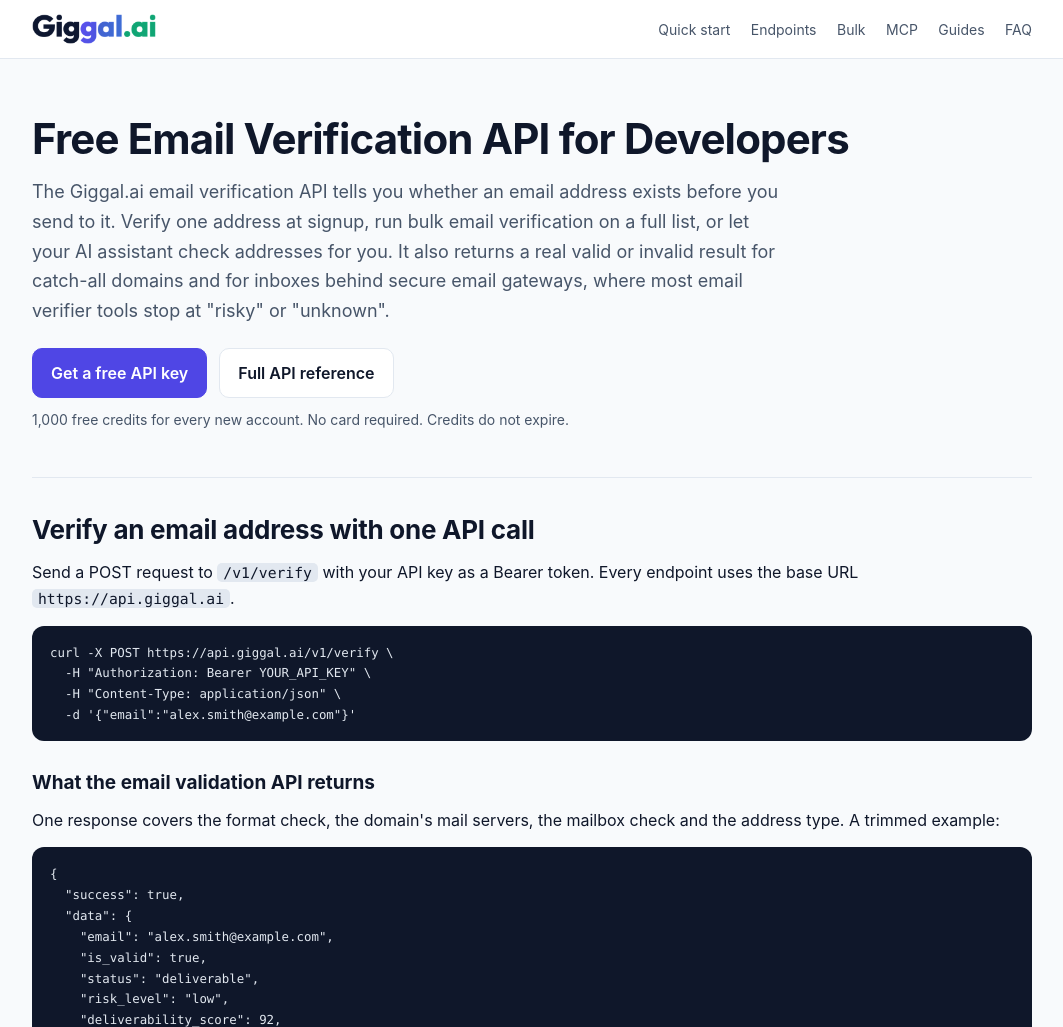
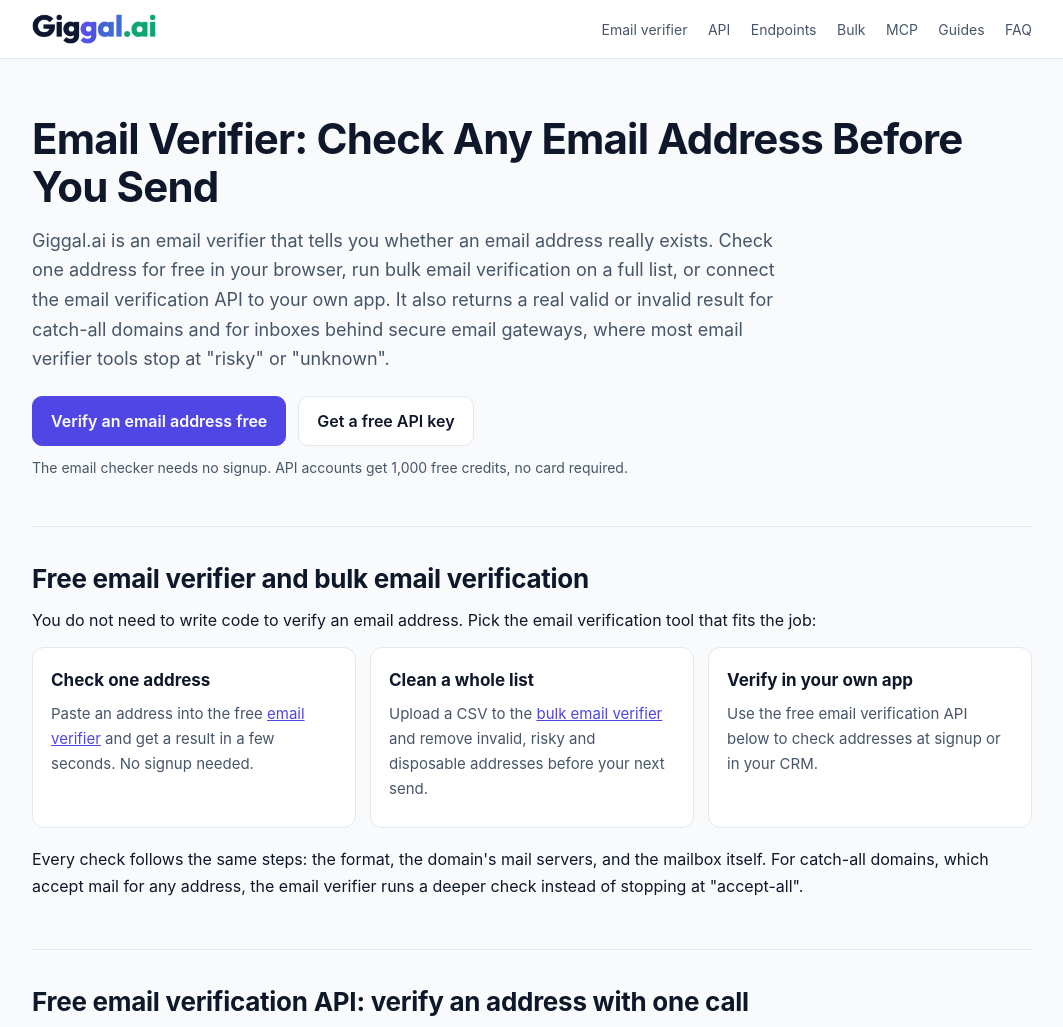
Before and after one commit to giggal-ai/giggal-ai.github.io, a plain HTML site: page index.html in a window 1280 px wide. Shown: the top 1027 px of the page, without its empty margins (108-1171 px from the left). Drawn offline with Linux system fonts and the light colour scheme.

Commit message:
Retarget homepage H1 and title to email verifier

```diff
--- a/index.html
+++ b/index.html
@@ -3,15 +3,15 @@
 <head>
 <meta charset="utf-8">
 <meta name="viewport" content="width=device-width, initial-scale=1">
-<title>Free Email Verification API for Developers | Giggal.ai Developer Hub</title>
-<meta name="description" content="Free email verification API with 1,000 credits. Verify one address or run bulk email verification jobs. Endpoints, Node.js and Python code, MCP and n8n.">
+<title>Email Verifier: Free Tool, Bulk Email Verification and API</title>
+<meta name="description" content="Giggal.ai email verifier: check one address free, run bulk email verification on a list, or use the free email verification API with 1,000 credits.">
 <link rel="canonical" href="https://giggal-ai.github.io/">
 <meta name="robots" content="index, follow">
 <!-- GSC_VERIFICATION -->
 <meta property="og:type" content="website">
 <meta property="og:site_name" content="Giggal.ai Developer Hub">
-<meta property="og:title" content="Free Email Verification API for Developers">
-<meta property="og:description" content="Verify one address or a whole list through the API. Endpoints, code examples, MCP server and n8n node.">
+<meta property="og:title" content="Email Verifier: Free Tool, Bulk Email Verification and API">
+<meta property="og:description" content="Check one address free, verify a whole list, or use the email verification API.">
 <meta property="og:url" content="https://giggal-ai.github.io/">
 <meta property="og:image" content="https://giggal-ai.github.io/og-card.png">
 <meta name="twitter:card" content="summary_large_image">
@@ -24,6 +24,7 @@
 {"@type":"WebSite","name":"Giggal.ai Developer Hub","url":"https://giggal-ai.github.io/"},
 {"@type":"WebAPI","name":"Giggal.ai Email Verification API","description":"REST API that verifies whether an email address exists, including catch-all domains and inboxes behind secure email gateways.","documentation":"https://giggal.ai/public/docs","provider":{"@type":"Organization","name":"Giggal.ai","url":"https://giggal.ai"}},
 {"@type":"FAQPage","mainEntity":[
+{"@type":"Question","name":"What is an email verifier?","acceptedAnswer":{"@type":"Answer","text":"An email verifier checks whether an email address can receive mail. It checks the format, the domain's mail servers and the mailbox itself, without sending an email. Giggal.ai also resolves catch-all domains, which most verifiers mark as risky."}},
 {"@type":"Question","name":"Is there a free email verification API?","acceptedAnswer":{"@type":"Answer","text":"Yes. A new Giggal.ai account gets 1,000 free credits with no card required, and the credits do not expire. One credit verifies one address through the API."}},
 {"@type":"Question","name":"What is the difference between an email verification API and an email validation API?","acceptedAnswer":{"@type":"Answer","text":"Most people use the two terms for the same thing. Validation often means checking the format, and verification means confirming that the mailbox exists. The Giggal.ai API does both in one call."}},
 {"@type":"Question","name":"Can I run bulk email verification through the API?","acceptedAnswer":{"@type":"Answer","text":"Yes. POST /v1/verify-batch accepts up to 50,000 addresses in one job. You poll the job status and then fetch the results page by page."}},
@@ -38,7 +39,8 @@
 <div class="wrap">
 <a href="https://giggal.ai" aria-label="Giggal.ai home"><img src="/giggal-logo-wordmark.png" alt="Giggal.ai" width="124" height="30"></a>
 <nav class="toc" aria-label="On this page">
-<a href="#quick-start">Quick start</a>
+<a href="#tool">Email verifier</a>
+<a href="#quick-start">API</a>
 <a href="#endpoints">Endpoints</a>
 <a href="#bulk">Bulk</a>
 <a href="#mcp">MCP</a>
@@ -50,17 +52,28 @@
 
 <main class="wrap">
 <div class="hero">
-<h1>Free Email Verification API for Developers</h1>
-<p class="lead">The Giggal.ai email verification API tells you whether an email address exists before you send to it. Verify one address at signup, run bulk email verification on a full list, or let your AI assistant check addresses for you. It also returns a real valid or invalid result for catch-all domains and for inboxes behind secure email gateways, where most email verifier tools stop at "risky" or "unknown".</p>
+<h1>Email Verifier: Check Any Email Address Before You Send</h1>
+<p class="lead">Giggal.ai is an email verifier that tells you whether an email address really exists. Check one address for free in your browser, run bulk email verification on a full list, or connect the email verification API to your own app. It also returns a real valid or invalid result for catch-all domains and for inboxes behind secure email gateways, where most email verifier tools stop at "risky" or "unknown".</p>
 <div class="btns">
-<a class="btn primary" href="https://emailverifier.giggal.ai/sign-up">Get a free API key</a>
-<a class="btn ghost" href="https://giggal.ai/public/docs">Full API reference</a>
+<a class="btn primary" href="https://giggal.ai/email-checker">Verify an email address free</a>
+<a class="btn ghost" href="https://emailverifier.giggal.ai/sign-up">Get a free API key</a>
 </div>
-<p class="note">1,000 free credits for every new account. No card required. Credits do not expire.</p>
+<p class="note">The email checker needs no signup. API accounts get 1,000 free credits, no card required.</p>
 </div>
 
+<section id="tool">
+<h2>Free email verifier and bulk email verification</h2>
+<p>You do not need to write code to verify an email address. Pick the email verification tool that fits the job:</p>
+<div class="grid">
+<div class="card"><h3>Check one address</h3><p>Paste an address into the free <a href="https://giggal.ai/email-checker">email verifier</a> and get a result in a few seconds. No signup needed.</p></div>
+<div class="card"><h3>Clean a whole list</h3><p>Upload a CSV to the <a href="https://giggal.ai/bulk-email-verifier">bulk email verifier</a> and remove invalid, risky and disposable addresses before your next send.</p></div>
+<div class="card"><h3>Verify in your own app</h3><p>Use the free email verification API below to check addresses at signup or in your CRM.</p></div>
+</div>
+<p>Every check follows the same steps: the format, the domain's mail servers, and the mailbox itself. For catch-all domains, which accept mail for any address, the email verifier runs a deeper check instead of stopping at "accept-all".</p>
+</section>
+
 <section id="quick-start">
-<h2>Verify an email address with one API call</h2>
+<h2>Free email verification API: verify an address with one call</h2>
 <p>Send a POST request to <code>/v1/verify</code> with your API key as a Bearer token. Every endpoint uses the base URL <code>https://api.giggal.ai</code>.</p>
 <pre><code>curl -X POST https://api.giggal.ai/v1/verify \
   -H "Authorization: Bearer YOUR_API_KEY" \
@@ -243,10 +256,8 @@
 </section>
 
 <section id="no-code">
-<h2>No code? Use the email verifier in your browser</h2>
+<h2>More ways to use the email verifier</h2>
 <div class="grid">
-<div class="card"><h3>Email verifier</h3><p>Check one address in a few seconds. Free, no signup needed.</p><a href="https://giggal.ai/email-checker">Free email verifier</a></div>
-<div class="card"><h3>Bulk email verification</h3><p>Upload a CSV and clean the whole list before your next send.</p><a href="https://giggal.ai/bulk-email-verifier">Bulk email verification tool</a></div>
 <div class="card"><h3>Zapier and HubSpot</h3><p>Verify new leads automatically as they arrive.</p><a href="https://giggal.ai/integrations">Email verification integrations</a></div>
 <div class="card"><h3>RapidAPI</h3><p>Use the same API through the RapidAPI marketplace and its billing.</p><a href="https://rapidapi.com/SupportTeam-gqsyLfHHk/api/giggal-email-verification1">RapidAPI listing</a></div>
 </div>
@@ -269,6 +280,7 @@
 
 <section id="faq">
 <h2>Frequently asked questions</h2>
+<details><summary>What is an email verifier?</summary><p>An email verifier checks whether an email address can receive mail. It checks the format, the domain's mail servers and the mailbox itself, without sending an email. Giggal.ai also resolves catch-all domains, which most verifiers mark as risky.</p></details>
 <details><summary>Is there a free email verification API?</summary><p>Yes. A new Giggal.ai account gets 1,000 free credits with no card required, and the credits do not expire. One credit verifies one address through the API.</p></details>
 <details><summary>What is the difference between an email verification API and an email validation API?</summary><p>Most people use the two terms for the same thing. Validation often means checking the format, and verification means confirming that the mailbox exists. The Giggal.ai API does both in one call.</p></details>
 <details><summary>Can I run bulk email verification through the API?</summary><p>Yes. <code>POST /v1/verify-batch</code> accepts up to 50,000 addresses in one job. You poll the job status and then fetch the results page by page.</p></details>
```
